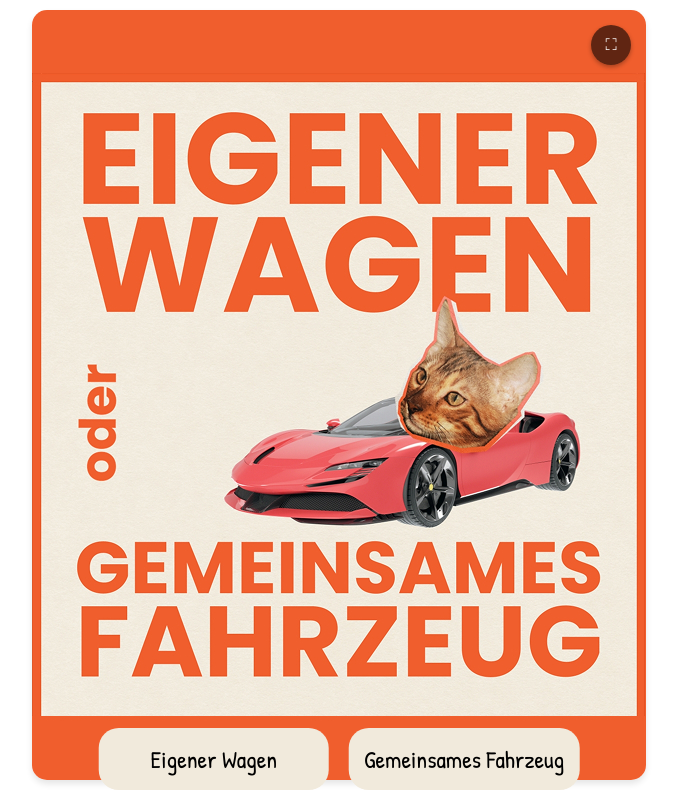
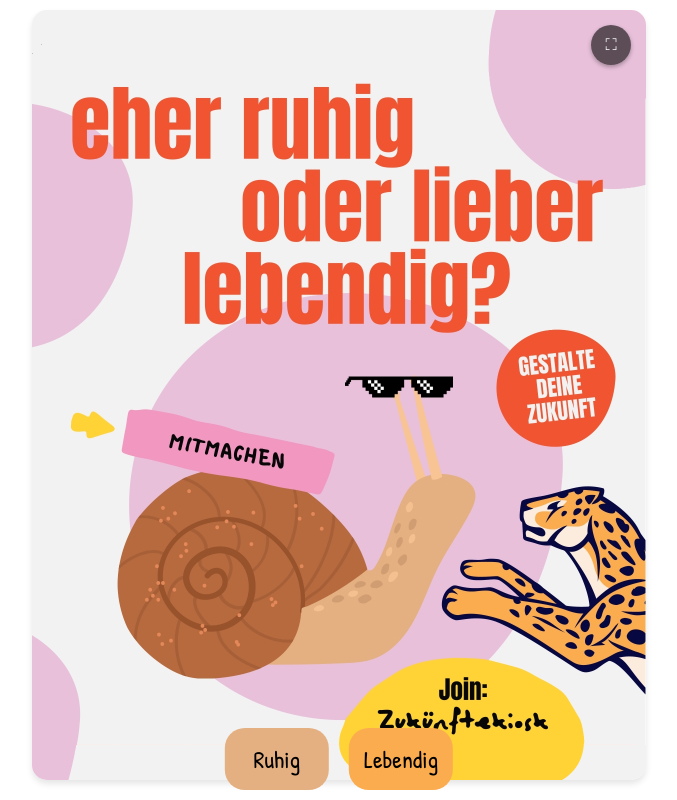
Before and after one commit to Woodime/Futures-Swiper, a React (Create React App) app: page / in a window 1280 px wide. Shown: the whole page, without its empty margins (301-978 px from the left). Built offline with nearby package versions, Linux system fonts and the light colour scheme.

Commit message:
Add Shuffling of Question/Card order

```diff
--- a/src/App.js
+++ b/src/App.js
@@ -72,7 +72,8 @@ function App() {
 
 
   // Beispiel-Daten
-  const [cards] = useState([
+  const [cards] = useState(() => {
+    const allCards = [
       {
         id: 1,
         image: '/assets/images/questions/Wagen02.jpg',
@@ -115,7 +116,17 @@ function App() {
           color: '#432774'
         }
       },
-  ]);
+    ];
+
+    // Fisher-Yates Shuffle
+    for (let i = allCards.length - 1; i > 0; i--) {
+      const j = Math.floor(Math.random() * (i + 1));
+      [allCards[i], allCards[j]] = [allCards[j], allCards[i]];
+    }
+
+    return allCards;
+  }
+);
 
   const [currentIndex, setCurrentIndex] = useState(0);
 
```
Lines whose indentation alone changed are shown as unchanged.
